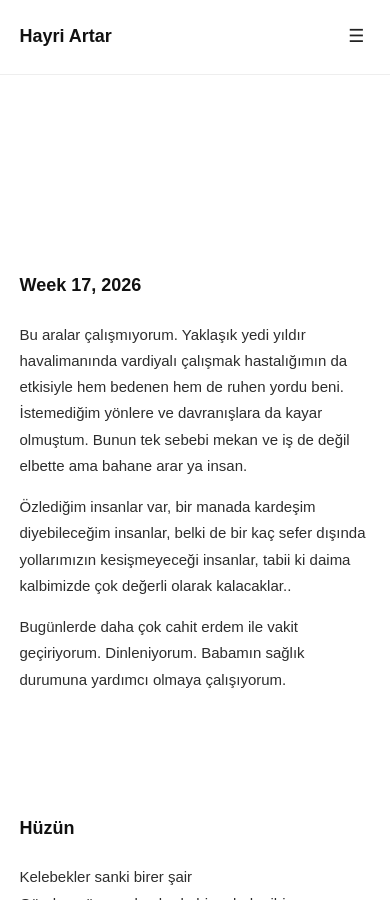
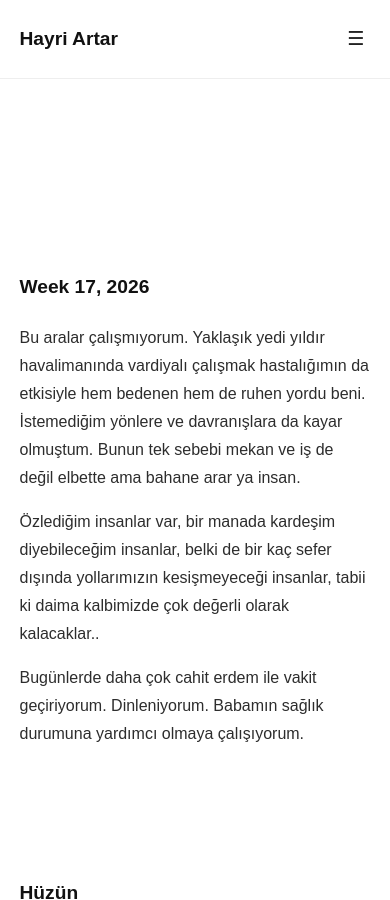
Before and after one commit to hayriartar/hayriartar.github.io, a Jekyll site: the page built from index.html, in a window 390 px wide and 900 px high. Built offline with Jekyll 4.4.1, drawn with Linux system fonts in a browser that asks for light colours; the list of posts is cut into pages by our own code.

Commit message:
Increase html font size from 15px to 16px

```diff
--- a/assets/css/custom.css
+++ b/assets/css/custom.css
@@ -488,7 +488,7 @@ mark {
 
 @media (max-width: 600px) {
 
-html { font-size: 15px;}
+html { font-size: 16px;}
 body {  font-family: sans-serif; }
 body > header {
     position: fixed;
```
